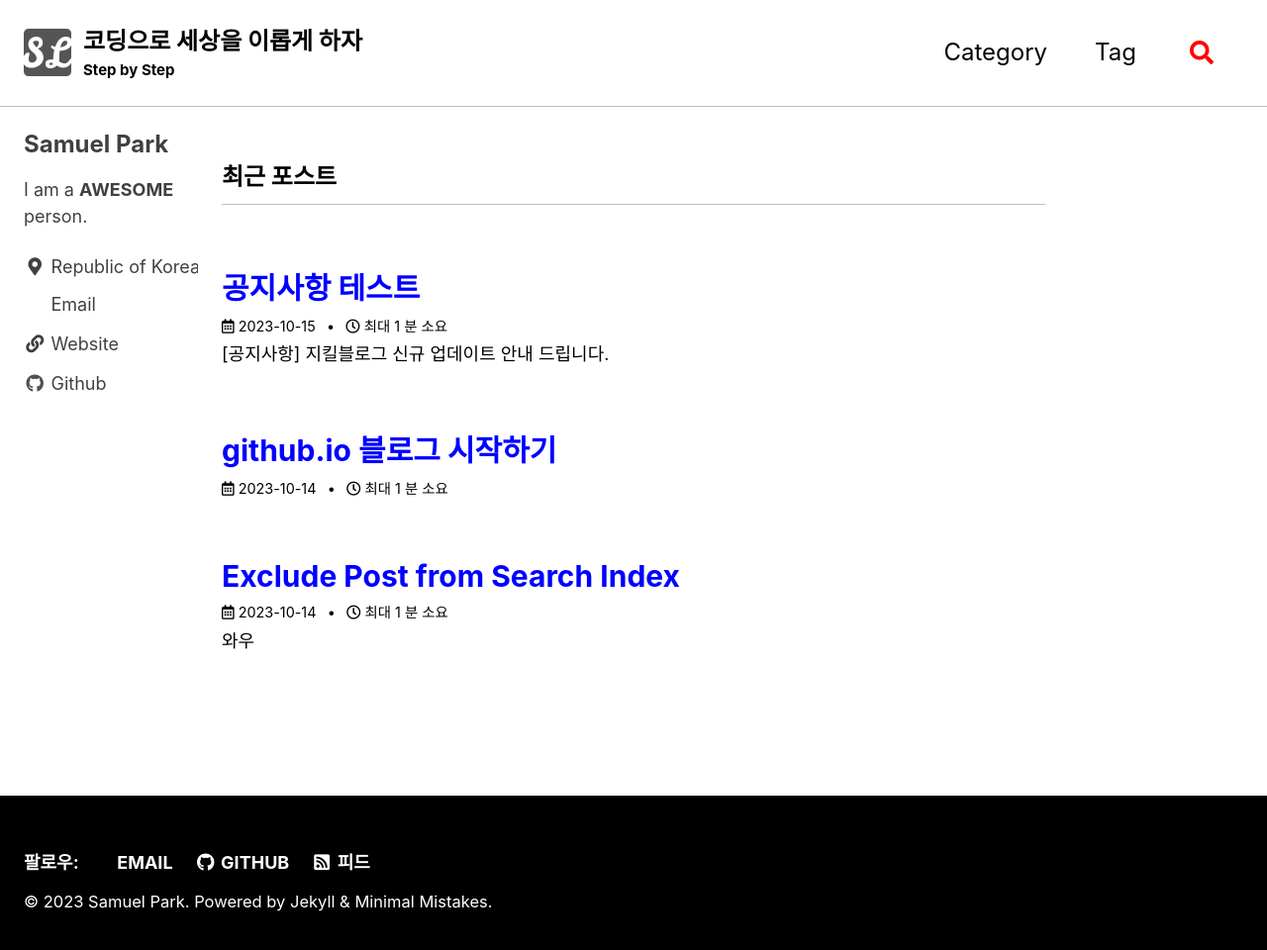
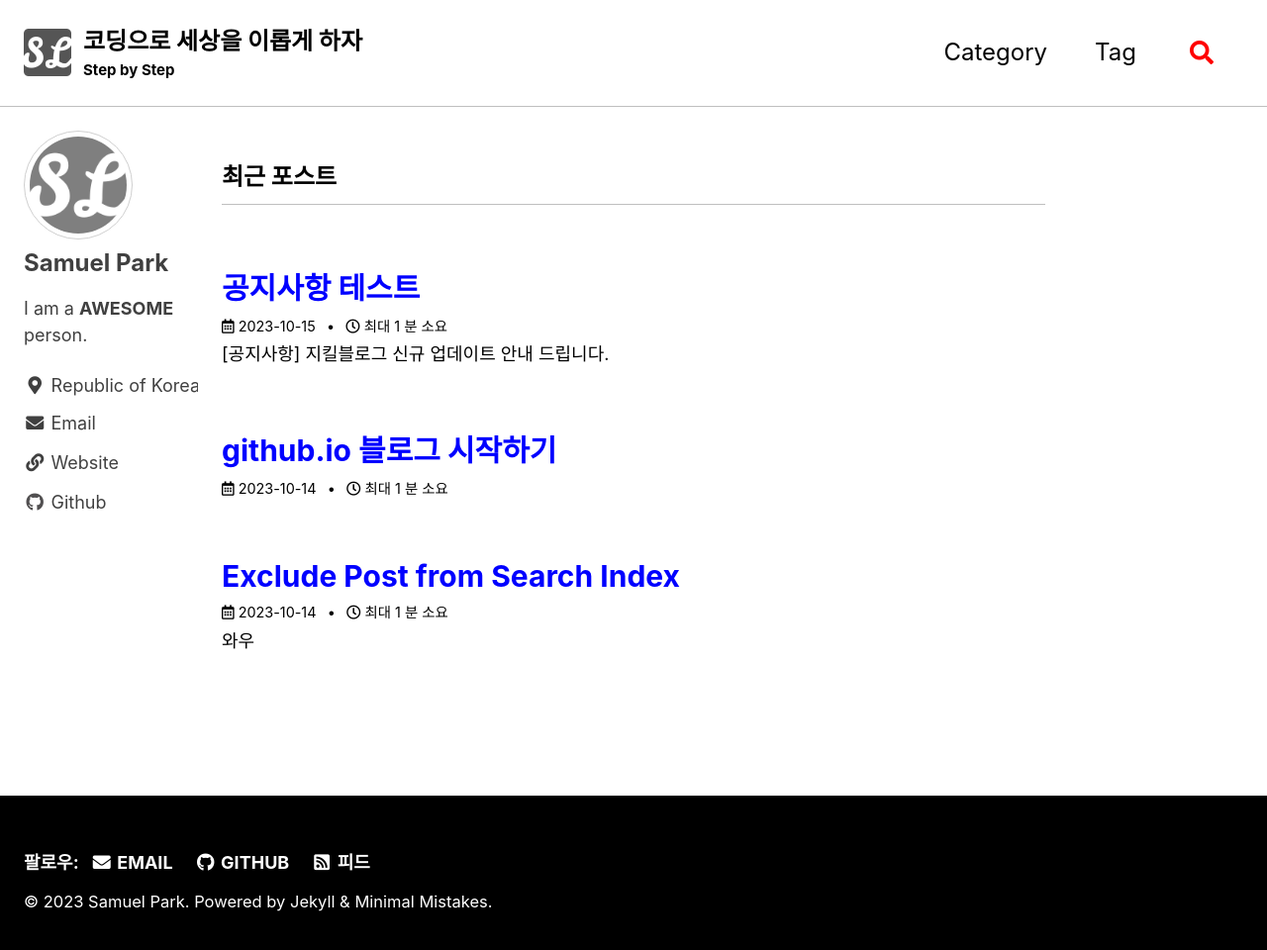
Before and after one commit to ahfmrptEkd/ahfmrptEkd.github.io, a Jekyll site: the page built from index.html, in a window 1280 px wide and 972 px high. Shown: the top 960 px of the window at 99% size. Built offline with Jekyll 4.4.1, drawn with Linux system fonts in a browser that asks for light colours; cached includes are drawn as plain includes; the list of posts is cut into pages by our own code.

Commit message:
site footer updates

```diff
--- a/_config.yml
+++ b/_config.yml
@@ -106,13 +106,13 @@ analytics:
 # Site Author
 author:
   name             : "Samuel Park"
-  avatar           : # path of avatar image, e.g. "/assets/images/bio-photo.jpg"  # profile picture
+  avatar           : "/assets/logo.ico/android-chrome-512x512.png" # path of avatar image, e.g. "/assets/images/bio-photo.jpg"  # profile picture
   bio              : "I am a **AWESOME** person."
   location         : "Republic of Korea"
   email            :
   links:
     - label: "Email"
-      icon: "fab fa-fw fa-envelope-square"
+      icon: "fab fa-fw fa fa-envelope"
       url: mailto:tkandpf9914@gmail.com
     - label: "Website"
       icon: "fas fa-fw fa-link"
@@ -134,7 +134,7 @@ author:
 footer:
   links:
     - label: "Email"
-      icon: "fab fa-fw fa-envelope-square"
+      icon: "fab fa-fw fa fa-envelope"
       url: mailto:tkandpf9914@gmail.com
     - label: "GitHub"
       icon: "fab fa-fw fa-github"
```
Also changed, not shown: _posts/test/2023-10-15-Notification_test.md (+1 -1 lines).
